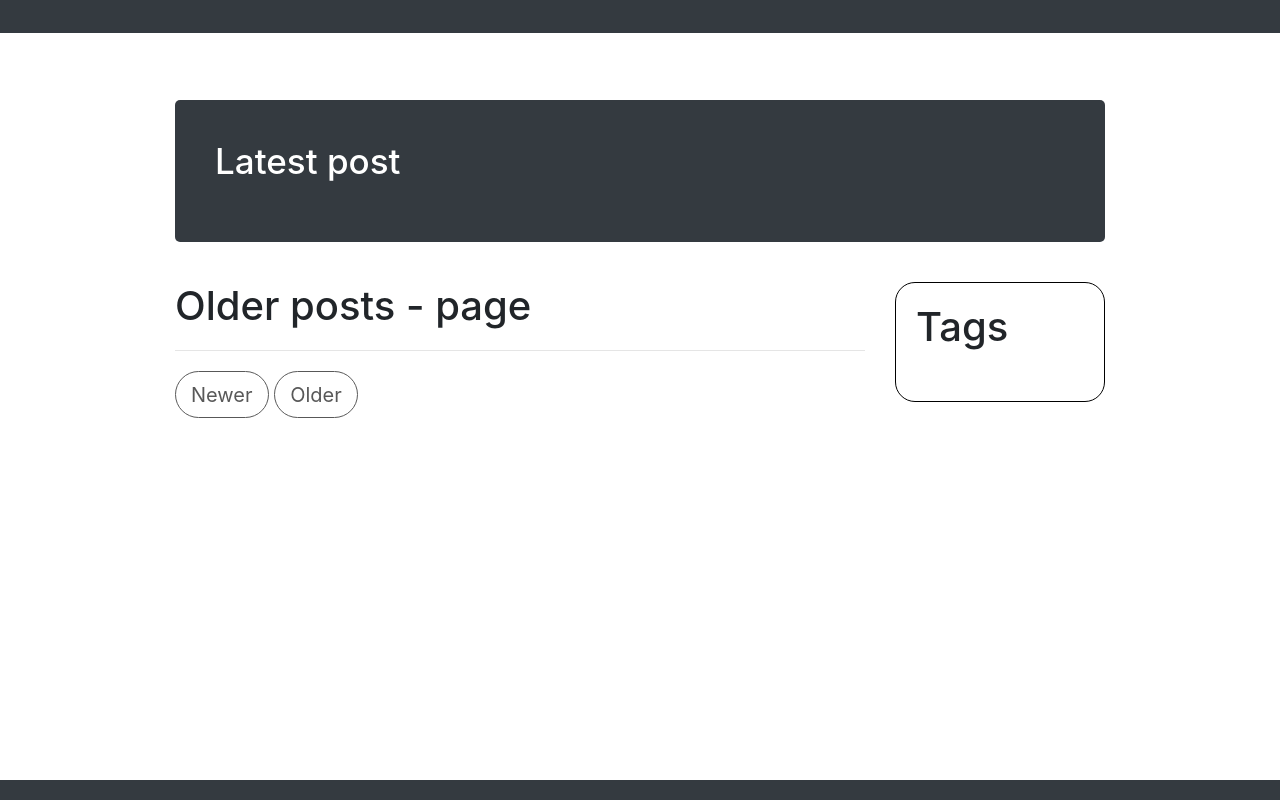
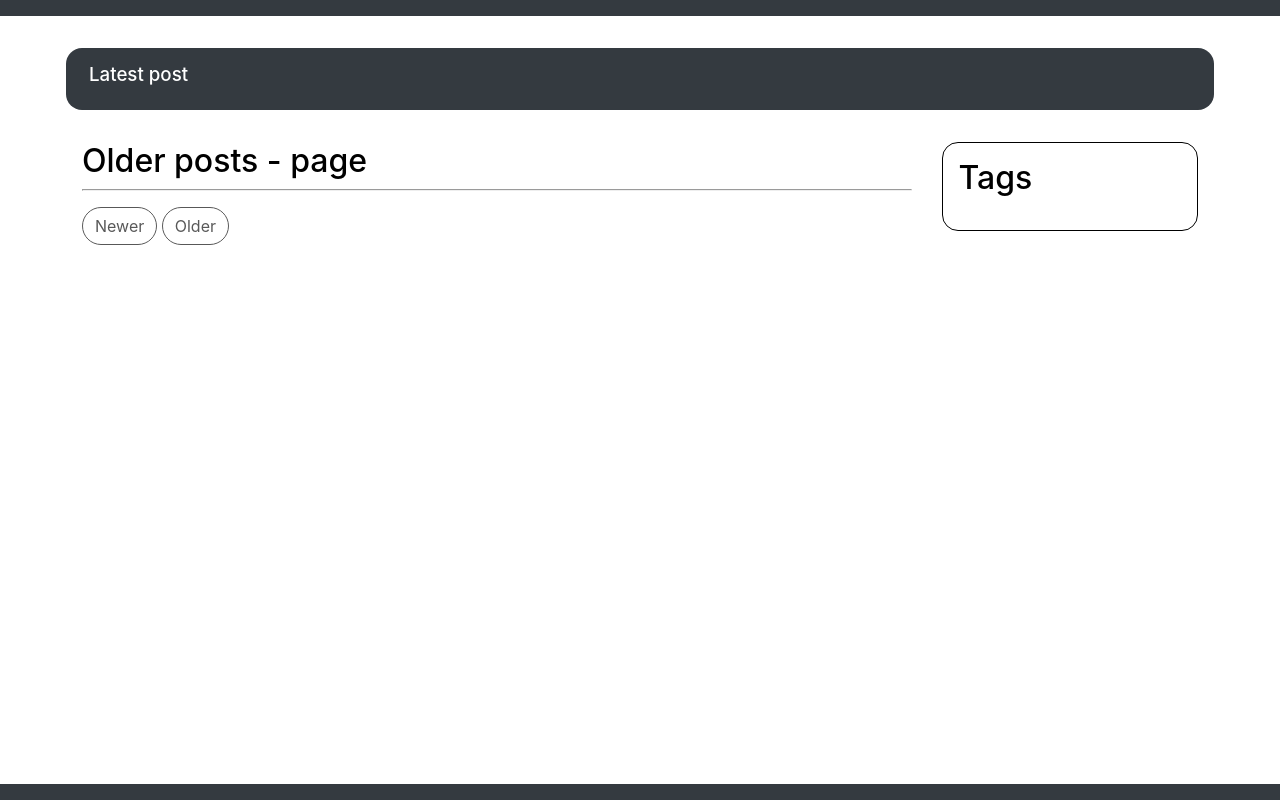
Before and after one commit to giacomocaironi/giacomocaironi.github.io, a Python web app: template templates/blog_index.html in a window 1280 px wide. Run offline with Jinja, Linux system fonts and the light colour scheme; the template is opened without the code that fills it, so the values that code supplies are empty; some libraries are stand-ins or nearby versions.

Commit message:
Blog index without bootstrap completed

```diff
--- /dev/null
+++ b/static/css/base.css
@@ -0,0 +1,246 @@
+*, ::before, ::after{
+  box-sizing: border-box;
+}
+
+html{
+  height: 100%;
+  /* font-size: 125%; */
+}
+
+body{
+  margin: 0px;
+  display: flex;
+  flex-direction: column;
+  min-height: 100%;
+  font-size: 1rem;
+  font-family: -apple-system,BlinkMacSystemFont,"Segoe UI",Roboto,"Helvetica Neue",Arial,"Noto Sans",sans-serif,"Apple Color Emoji","Segoe UI Emoji","Segoe UI Symbol","Noto Color Emoji";
+  font-weight: 400;
+  line-height: 1.5;
+}
+
+h1, h2, h3, h4, h5, h6{
+  margin-top: 0;
+  margin-bottom: .5rem;
+  font-weight: 500;
+  line-height: 1.2;
+}
+
+h1{
+  font-size: 2.5rem;
+}
+
+h2{
+  font-size: 2rem;
+}
+
+
+a{
+  text-decoration: none;
+}
+
+a:hover{
+  text-decoration: underline;
+}
+
+a, a:hover{
+  color: black;
+}
+
+.main-content{
+  margin-top: 2rem;
+  width: 100%;
+  margin-left: auto;
+  margin-right: auto;
+  padding-left: 2rem;
+  padding-right: 2rem;
+  max-width: 1180px;
+}
+
+
+
+
+
+
+
+.container{
+  width: 100%;
+  margin-left: auto;
+  margin-right: auto;
+  padding-left: 15px;
+  padding-right: 15px;
+}
+
+.container{
+  max-width: 1140px;
+}
+
+.col-lg-12, .col-lg-9, .col-lg-8, .col-lg-6, .col-lg-4, .col-lg-3,
+.col-md-12, .col-md-9, .col-md-8, .col-md-6, .col-md-4, .col-md-3,
+.col-sm-12, .col-sm-9, .col-sm-8, .col-sm-6, .col-sm-4, .col-sm-3{
+  max-width: 100%;
+  position: relative;
+  padding-left: 15px;
+  padding-right: 15px;
+  max-width: 100%;
+  flex: 0 0 100%;
+}
+
+@media(min-width: 576px){
+  /* .container{
+    max-width: 540px;
+  } */
+  .col-sm-12{
+    max-width: 100%;
+    flex: 0 0 100%;
+  }
+  .col-sm-9{
+    max-width: 75%;
+    flex: 0 0 75%;
+  }
+  .col-sm-8{
+    max-width: 66.66%;
+    flex: 0 0 66.66%;
+  }
+  .col-sm-6{
+    max-width: 50%;
+    flex: 0 0 50%;
+  }
+  .col-sm-4{
+    max-width: 33.33%;
+    flex: 0 0 33.33%;
+  }
+  .col-sm-3{
+    max-width: 25%;
+    flex: 0 0 25%;
+  }
+}
+
+@media(min-width: 768px){
+  /* .container{
+    max-width: 720px;
+  } */
+  .col-md-12{
+    max-width: 100%;
+    flex: 0 0 100%;
+  }
+  .col-md-9{
+    max-width: 75%;
+    flex: 0 0 75%;
+  }
+  .col-md-8{
+    max-width: 66.66%;
+    flex: 0 0 66.66%;
+  }
+  .col-md-6{
+    max-width: 50%;
+    flex: 0 0 50%;
+  }
+  .col-md-4{
+    max-width: 33.33%;
+    flex: 0 0 33.33%;
+  }
+  .col-md-3{
+    max-width: 25%;
+    flex: 0 0 25%;
+  }
+}
+
+
+@media(min-width: 992px){
+  /* .container{
+    max-width: 960px;
+  } */
+  .col-lg-12{
+    max-width: 100%;
+    flex: 0 0 100%;
+  }
+  .col-lg-9{
+    max-width: 75%;
+    flex: 0 0 75%;
+  }
+  .col-lg-8{
+    max-width: 66.66%;
+    flex: 0 0 66.66%;
+  }
+  .col-lg-6{
+    max-width: 50%;
+    flex: 0 0 50%;
+  }
+  .col-lg-4{
+    max-width: 33.33%;
+    flex: 0 0 33.33%;
+  }
+  .col-lg-3{
+    max-width: 25%;
+    flex: 0 0 25%;
+  }
+}
+
+
+
+
+
+
+
+
+
+
+
+
+.p0{
+  padding-left: 0;
+  padding-right: 0;
+}
+
+.card{
+  border: 1px solid black;
+  border-radius: 1rem;
+  padding: 1rem;
+}
+
+.rounded{
+  border-radius: 1rem;
+}
+
+.button{
+  display: inline-block;
+  border: 1px solid;
+  padding: .375rem .75rem;
+}
+
+a.button{
+  text-decoration: none;
+}
+
+.button.disabled{
+  opacity: 0.65;
+  background-color: transparent;
+}
+
+.navbar{
+  padding: .5rem 1rem;
+}
+
+.footer{
+  margin-top: auto;
+  padding: .5rem 1rem;
+}
+
+.flex{
+  display: flex;
+  flex-wrap: wrap;
+}
+
+.row{
+  display: flex;
+  flex-wrap: wrap;
+  margin-left: -15px;
+  margin-right: -15px;
+}
+
+.fixed-top{
+  position: fixed;
+  top: 0;
+  right: 0;
+  left: 0;
+}
--- a/static/css/main.css
+++ b/static/css/main.css
@@ -1,114 +1,31 @@
-html{
-  font-size: 125%;
-  height: 100%;
-  font-family: -apple-system, BlinkMacSystemFont,
-      “Segoe UI”, “Roboto”, “Oxygen”,
-      “Ubuntu”, “Cantarell”, “Fira Sans”,
-      “Droid Sans”, “Helvetica Neue”, sans-serif;
-}
-
-body{
-  margin: 0px;
-  display: flex;
-  flex-direction: column;
-  min-height: 100%;
-}
-
-a{
-  text-decoration: none;
-}
-
-a:hover{
-  text-decoration: underline;
-}
-
-a, a:hover{
-  color: black;
-}
-
-.main-content{
-  margin-top: 5rem;
-}
-
-.container{
-  width: 100%;
-  margin-left: auto;
-  margin-right: auto;
-  padding-left: 15px;
-  padding-right: 15px;
-}
-
-.container{
-  max-width: 1140px;
-}
-
-@media(min-width: 576px){
-.container{
-  max-width: 540px;
-}}
-
-@media(min-width: 768px){
-.container{
-  max-width: 720px;
-}}
-
-@media(min-width: 992px){
-.container{
-  max-width: 960px;
-}}
-
-.footer{
-  margin-top: auto;
-  padding: .5rem 1rem;
-}
-
-.flex{
-  display: flex;
-  flex-wrap: wrap;
-}
-
-.row{
-  display: flex;
-  flex-wrap: wrap;
-  margin-left: -15px;
-  margin-right: -15px;
-}
-
 .bg-main{
   background-color: #343a40;
 }
 
+.navbar{
+  font-size: 125%;
+}
+
 .nav-link{
   color: rgba(255, 255, 255, 0.5);
+  padding: 0.5rem;
+  margin: auto;
 }
 
 .nav-link:hover{
-  /* color: rgba(255, 255, 255, 0.75); */
-  color: red;
-}
-
-.card{
-  border: 1px solid black;
-  border-radius: 1rem;
-}
-
-.rounded{
-  border-radius: 1rem;
-}
-
-.button{
-  display: inline-block;
-  border: 1px solid;
-  padding: .375rem .75rem;
-}
-
-a.button{
+  color: rgba(255, 255, 255, 0.75);
   text-decoration: none;
 }
 
-.button.disabled{
-  opacity: 0.65;
-  background-color: transparent;
+.nav-title{
+  color: white;
+  font-size: 1.8em;
+  margin: auto;
+}
+
+.nav-title:hover{
+  color: rgba(255, 255, 255, 0.75);
+  text-decoration: none;
 }
 
 .button-dark:hover{
@@ -132,7 +49,10 @@ a.button{
 
 #main-post{
   color: #fff;
-  padding: 2rem;
+  padding: .5rem;
+  padding-top: 1rem;
+  margin-right: -1rem;
+  margin-left: -1rem;
   margin-bottom: 2rem;
 }
 
--- a/templates/base.html
+++ b/templates/base.html
@@ -7,7 +7,8 @@
   <title>{{site.config.name}} - {{ page.title }}</title>
 
   <!-- Bootstrap CSS -->
-  <link rel="stylesheet" href="https://stackpath.bootstrapcdn.com/bootstrap/4.4.1/css/bootstrap.min.css" integrity="sha384-Vkoo8x4CGsO3+Hhxv8T/Q5PaXtkKtu6ug5TOeNV6gBiFeWPGFN9MuhOf23Q9Ifjh" crossorigin="anonymous">
+  <!-- <link rel="stylesheet" href="https://stackpath.bootstrapcdn.com/bootstrap/4.4.1/css/bootstrap.min.css" integrity="sha384-Vkoo8x4CGsO3+Hhxv8T/Q5PaXtkKtu6ug5TOeNV6gBiFeWPGFN9MuhOf23Q9Ifjh" crossorigin="anonymous"> -->
+  <link rel="stylesheet" href="/static/css/base.css">
   <link rel="stylesheet" href="/static/css/main.css">
 
 </head>
--- a/templates/minimal.html
+++ b/templates/minimal.html
@@ -1,7 +1,7 @@
 {% extends "base.html" %}
 {% block main %}
 {% include "navbar.html" %}
-<div class="container main-content">
+<div class="main-content">
   {% block content %}
     {{page.content}}
   {% endblock content %}
--- a/templates/navbar.html
+++ b/templates/navbar.html
@@ -1,15 +1,12 @@
-<nav class="navbar navbar-expand-lg bg-main bg-dark fixed-top navbar-dark" id="navbar">
-  <div class="container">
-    <a class="navbar-brand" href="{{ url(site.data.navigation[0].link) }}">{{ site.data.navigation[0].name }}</a>
-    <button class="navbar-toggler" type="button" data-toggle="collapse" data-target="#navbarSupportedContent" aria-controls="navbarSupportedContent" aria-expanded="false" aria-label="Toggle navigation">
-      <span class="navbar-toggler-icon"></span>
-    </button>
-    <div class="collapse navbar-collapse" id="navbarSupportedContent">
-      <ul class="navbar-nav mr-2 mr-auto">
-        {% for item in site.data.navigation[1:] %}
-        <li class="nav-item"><a class="nav-link" href="{{ url(item.link) }}">{{ item.name }}</a></li>
-        {% endfor %}
-      </ul>
+<nav class="navbar bg-main" id="navbar">
+  <div class="container flex p0">
+    <div class="col-md-4 col-sm-12 flex p0">
+      <a class="nav-title" href="{{ url(site.data.navigation[0].link) }}">{{ site.data.navigation[0].name }}</a>
     </div>
-  </div>
+    <div class="col-md-8 col-sm-12 flex p0">
+      {% for item in site.data.navigation[1:] %}
+      <a class="nav-link" href="{{ url(item.link) }}">{{ item.name }}</a>
+      {% endfor %}
+    </div>
+    </div>
 </nav>
```
Also changed, not shown: static/css/blog.css (deleted).
